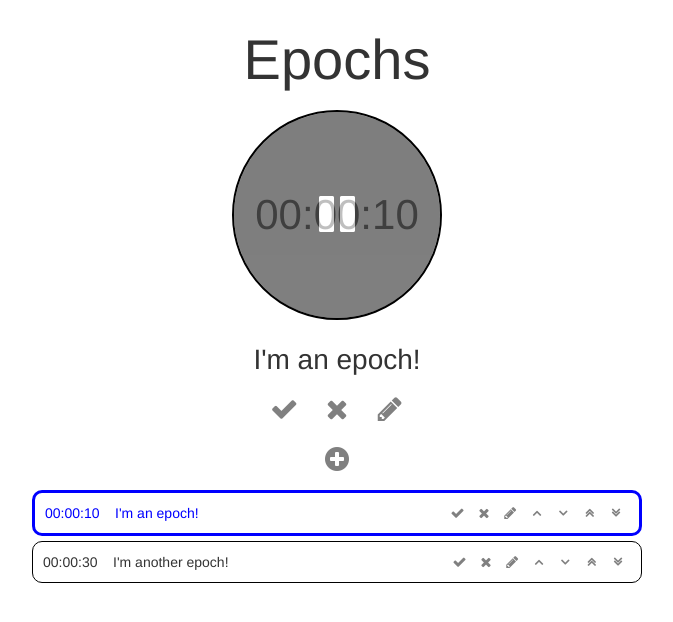
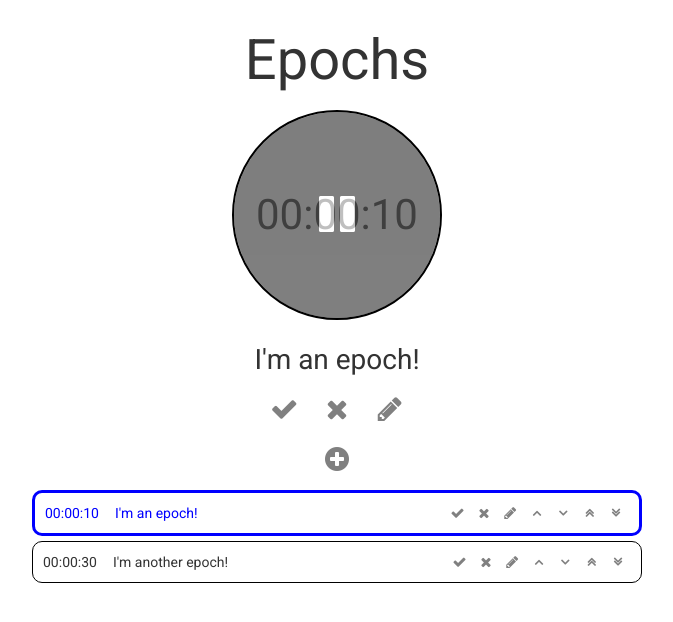
Before and after one commit to czhao39/epochs, a React app: page / in a window 1280 px wide. Shown: the whole page, without its empty margins (303-976 px from the left). Built offline with nearby package versions, Linux system fonts and the light colour scheme.

Commit message:
switch font to Roboto

```diff
--- a/public/index.html
+++ b/public/index.html
@@ -7,6 +7,7 @@
     <title>Epochs</title>
 
     <link rel="stylesheet" href="https://maxcdn.bootstrapcdn.com/bootstrap/3.3.7/css/bootstrap.min.css" integrity="sha384-BVYiiSIFeK1dGmJRAkycuHAHRg32OmUcww7on3RYdg4Va+PmSTsz/K68vbdEjh4u" crossorigin="anonymous">
+    <link rel="stylesheet" href="https://fonts.googleapis.com/css?family=Roboto:400">
     <link rel="stylesheet" href="https://cdnjs.cloudflare.com/ajax/libs/font-awesome/4.7.0/css/font-awesome.min.css" integrity="sha256-eZrrJcwDc/3uDhsdt61sL2oOBY362qM3lon1gyExkL0=" crossorigin="anonymous" />
   </head>
   <body>
--- a/src/styles/App.scss
+++ b/src/styles/App.scss
@@ -1,3 +1,7 @@
+html, body {
+    font-family: Roboto, Helvetica Neue, Helvetica, Arial, sans-serif;
+}
+
 .app-title {
     font-size: 4em;
     text-align: center;
```
